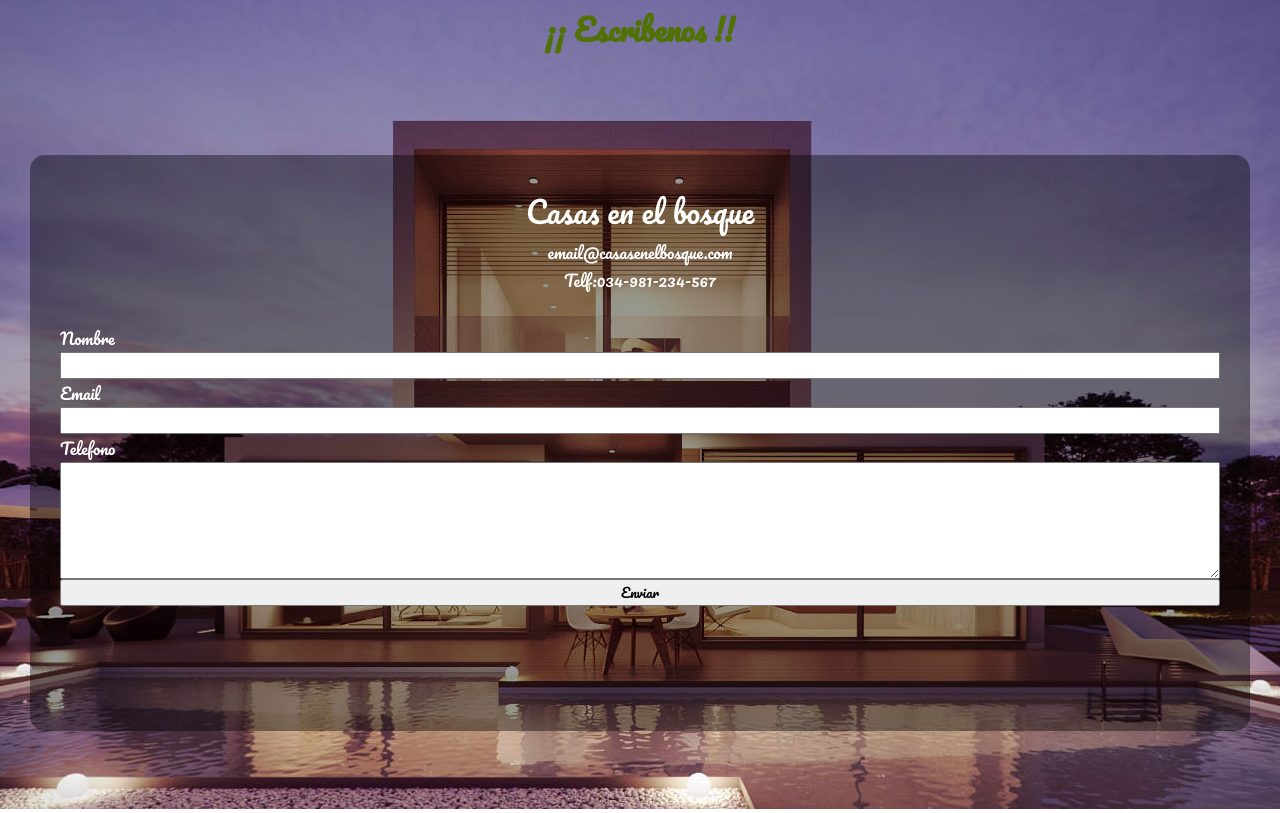
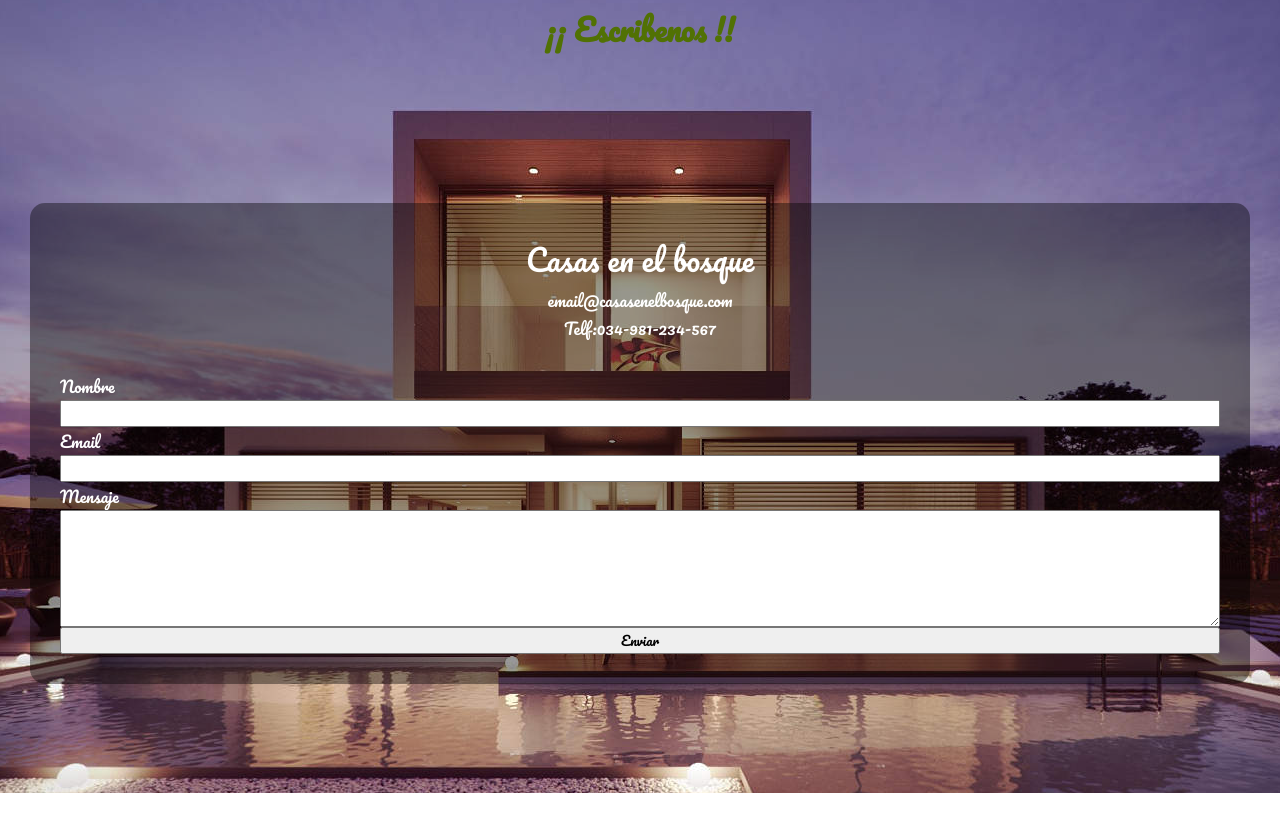
Before and after one commit to Brianz9000/ProyectoDIW-public, a website: page index.html in a window 1280 px wide. Shown: the part 4990-5803 px from the top of the page. Drawn offline with Linux system fonts and the light colour scheme.

Commit message:
form cambio height

```diff
--- a/index.css
+++ b/index.css
@@ -202,7 +202,7 @@ a{
 #seccion_escribenos{
     box-sizing: border-box;
     width: 100%;
-    height: 100%;
+    height: 100vh;
     background-image: url("img/contacto-xs.jpg");
     background-repeat: no-repeat;
     background-position: center;
@@ -237,7 +237,6 @@ a{
 #formulario_escribenos2{
     box-sizing: border-box;
     width: 100%;
-    height: 80%;
     display: flex;
     flex-direction: column;
     color: white;
--- a/index.html
+++ b/index.html
@@ -119,7 +119,7 @@
             <input type="text" name="nombre" id="nombre">
             <label for="email">Email</label>
             <input type="email" name="email" id="email">
-            <label for="mensaje">Telefono</label>
+            <label for="mensaje">Mensaje</label>
             <textarea name="mensaje" id="mensaje" cols="30" rows="5"></textarea>
             <input id="enviarForm" type="submit" value="Enviar">
         </form>
```
